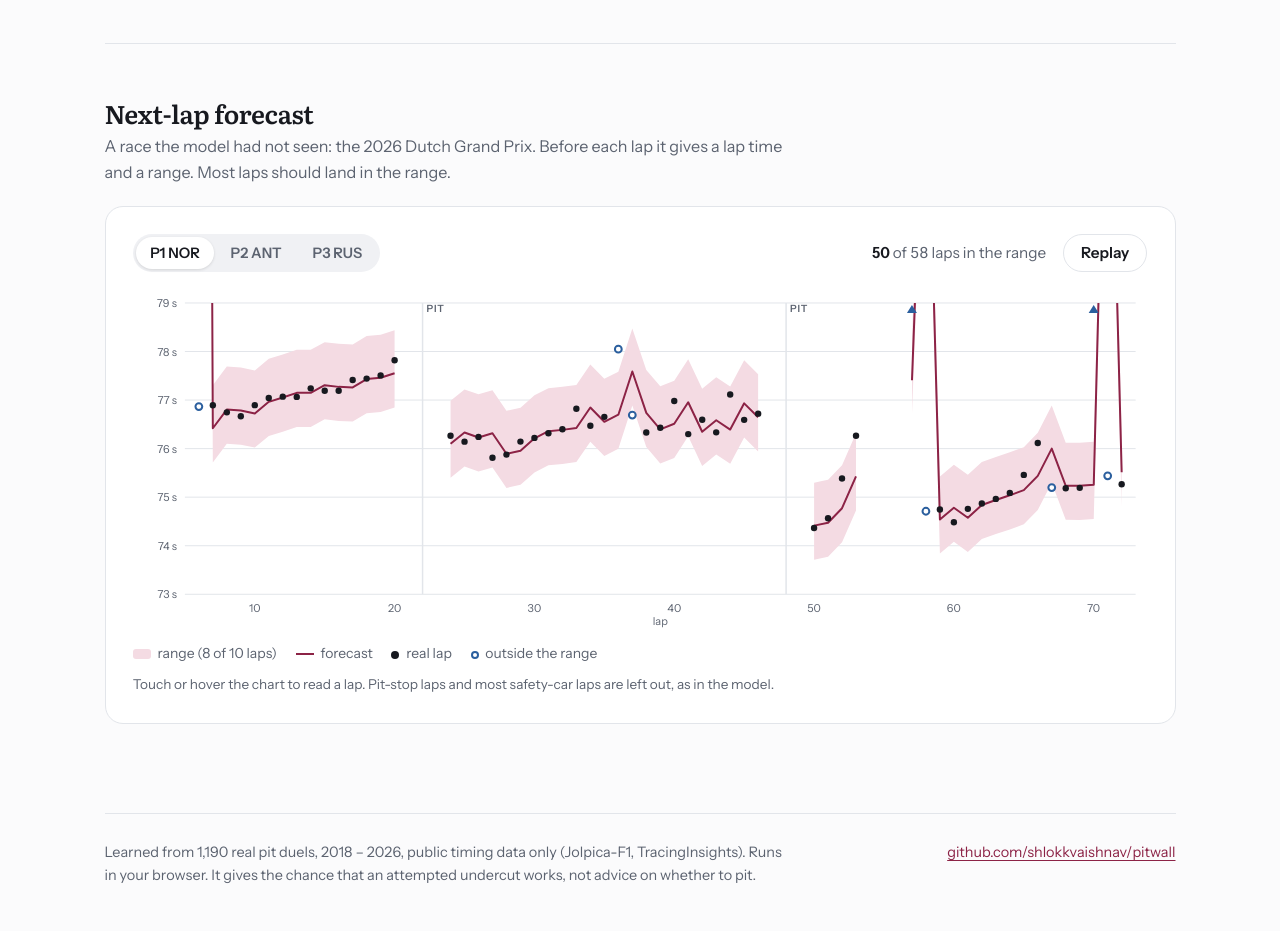
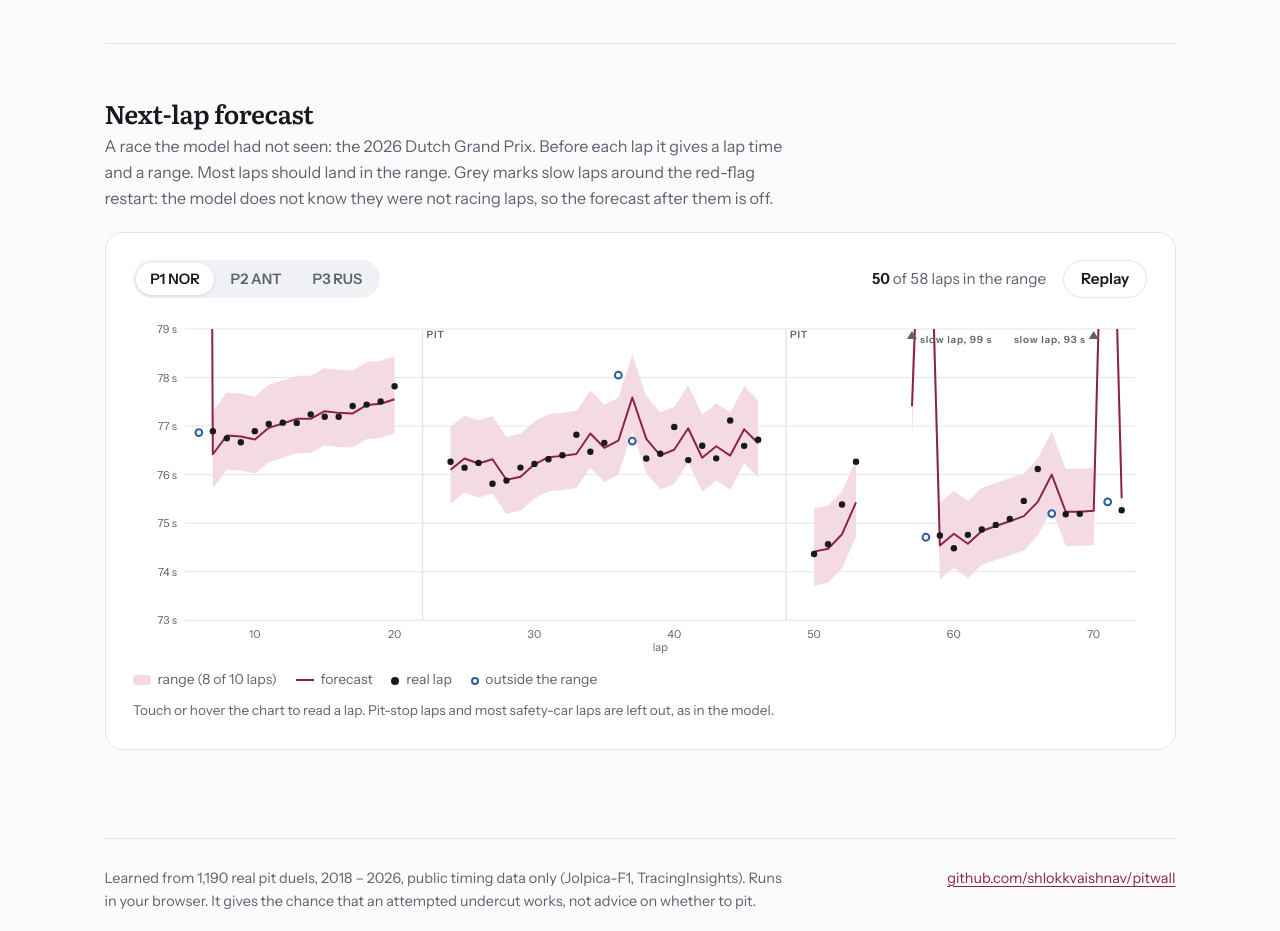
Before and after one commit to shlokkvaishnav/pitwall, a plain HTML site: page site/index.html in a window 1280 px wide. Shown: the part 2060-2991 px from the top of the page. Drawn offline with Linux system fonts and the light colour scheme.

Commit message:
Spec 13 amendment (before data): 95% interval as the undercut headline; site marks the slow laps around the Dutch red flag

```diff
--- a/site/app.js
+++ b/site/app.js
@@ -162,7 +162,12 @@ const fmt = (v) => `${v.toFixed(3)} s`;
 
 function lapRows() {
   const [lap, actual, fc, lo, hi, stint] = [0, 1, 2, 3, 4, 5];
-  return LAP.data.drivers[LAP.driver].laps.map((r) => ({ lap: r[lap], y: r[actual], f: r[fc], lo: r[lo], hi: r[hi], stint: r[stint] }));
+  const rows = LAP.data.drivers[LAP.driver].laps.map((r) => ({ lap: r[lap], y: r[actual], f: r[fc], lo: r[lo], hi: r[hi], stint: r[stint] }));
+  // A lap 15% slower than the driver's median is not a racing lap: here, the laps around the red-flag restart,
+  // which the neutral-lap detector misses (spec 12, section 5). The forecast after it is thrown off too.
+  const ys = rows.map((r) => r.y).sort((a, b) => a - b), med = ys[Math.floor(ys.length / 2)];
+  rows.forEach((r, i) => { r.slow = r.y > 1.15 * med; r.afterSlow = i > 0 && rows[i - 1].slow; });
+  return rows;
 }
 
 function lapDomain(rows) {
@@ -214,7 +219,11 @@ function drawLaps() {
     const px = x(r.lap);
     if (r.y > y1 || r.y < y0) {
       const e = r.y > y1 ? T + 2 : H - B - 2, s = r.y > y1 ? 1 : -1;
-      el("path", { d: `M${px - 5},${e + 8 * s}L${px + 5},${e + 8 * s}L${px},${e}Z`, fill: css("--cool") }, svg);
+      el("path", { d: `M${px - 5},${e + 8 * s}L${px + 5},${e + 8 * s}L${px},${e}Z`, fill: css(r.slow ? "--muted" : "--cool") }, svg);
+      if (r.slow) {
+        const right = px > W - R - 110;
+        text(svg, right ? px - 8 : px + 8, e + 9 * s + 3, `slow lap, ${Math.round(r.y)} s`, { class: "lbl", "text-anchor": right ? "end" : "start" });
+      }
     } else if (inside) el("circle", { cx: px, cy: y(r.y), r: 3.2, fill: css("--ink") }, svg);
     else el("circle", { cx: px, cy: y(r.y), r: 3.4, fill: css("--card"), stroke: css("--cool"), "stroke-width": 2 }, svg);
   }
@@ -223,7 +232,8 @@ function drawLaps() {
     const r = all.find((q) => q.lap === LAP.hover);
     if (r && rows.includes(r)) {
       el("line", { x1: x(r.lap), x2: x(r.lap), y1: T, y2: H - B, class: "guide" }, svg);
-      $("lapTip").textContent = `Lap ${r.lap}: real ${fmt(r.y)}, forecast ${fmt(r.f)}, range ${r.lo.toFixed(1)} to ${r.hi.toFixed(1)} s.`;
+      const note = r.slow ? " Not a racing lap (red-flag restart)." : r.afterSlow ? " The forecast used the slow lap before it as if it were a racing lap." : "";
+      $("lapTip").textContent = `Lap ${r.lap}: real ${fmt(r.y)}, forecast ${fmt(r.f)}, range ${r.lo.toFixed(1)} to ${r.hi.toFixed(1)} s.${note}`;
     }
   }
   svg.onpointermove = (ev) => {
--- a/site/index.html
+++ b/site/index.html
@@ -91,7 +91,7 @@
 
   <section id="forecast">
     <h2>Next-lap forecast</h2>
-    <p class="cap">A race the model had not seen: the <span id="lapRace">2026 Dutch Grand Prix</span>. Before each lap it gives a lap time and a range. Most laps should land in the range.</p>
+    <p class="cap">A race the model had not seen: the <span id="lapRace">2026 Dutch Grand Prix</span>. Before each lap it gives a lap time and a range. Most laps should land in the range. Grey marks slow laps around the red-flag restart: the model does not know they were not racing laps, so the forecast after them is off.</p>
     <div class="panel">
       <div class="lap-head">
         <div class="seg" id="lapDrivers" role="group" aria-label="Driver"></div>
```
Also changed, not shown: 1 other file.
